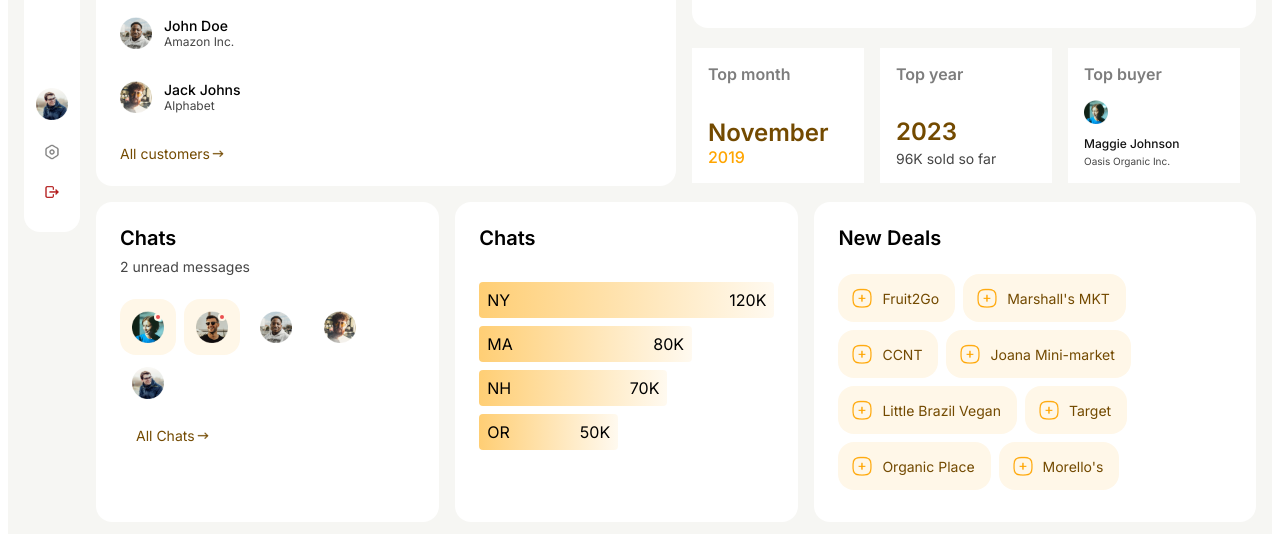
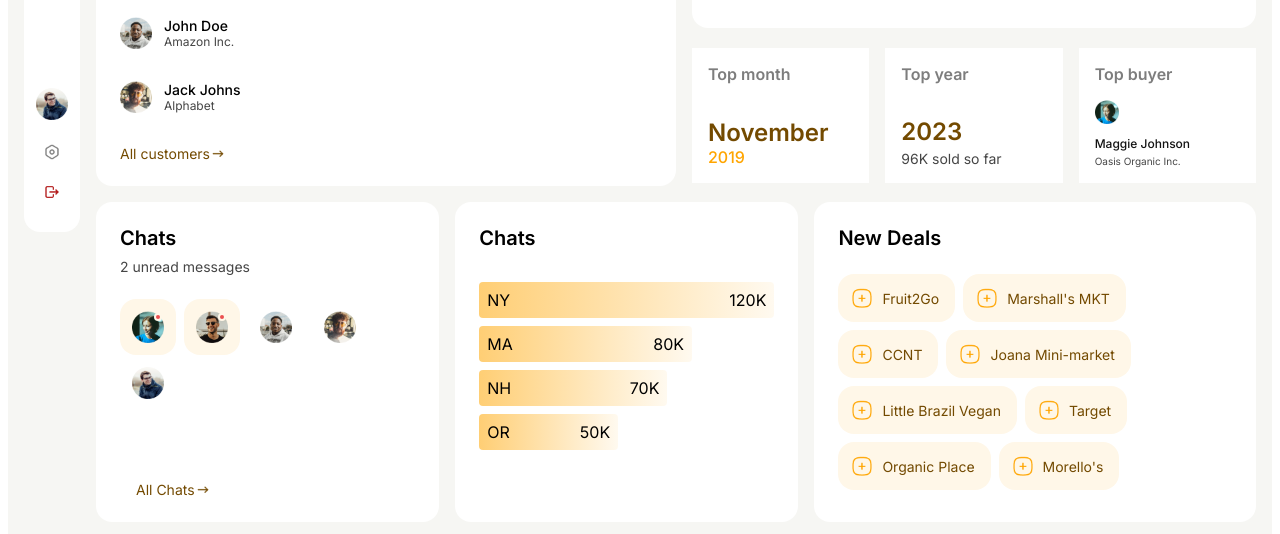
Before and after one commit to chirag4601/orange-farm, a Next.js app: page / in a window 1280 px wide. Shown: the part 624-1158 px from the top of the page. Built offline with nearby package versions, Linux system fonts and the light colour scheme; no server answers.

Commit message:
design fixes

```diff
--- a/src/components/home/ChatSection/index.jsx
+++ b/src/components/home/ChatSection/index.jsx
@@ -16,13 +16,17 @@ const readMessages = [
 
 const ChatSection = ({ className }) => (
   <div className={classnames(styles["container"], className)}>
+    <div>
       <div className={styles["title"]}>Chats</div>
       <div className={styles["subtitle"]}>
         {unreadMessages.length} unread messages
       </div>
       <div className={styles["chats-list"]}>
         {unreadMessages.map((data, idx) => (
-        <div key={idx} className={classnames(styles["card"], styles["unread"])}>
+          <div
+            key={idx}
+            className={classnames(styles["card"], styles["unread"])}
+          >
             <div className={styles["red-dot"]}>
               <div className={styles["dot"]}></div>
             </div>
@@ -45,6 +49,7 @@ const ChatSection = ({ className }) => (
           </div>
         ))}
       </div>
+    </div>
     <div className={styles["footer"]}>
       All Chats{" "}
       <Image
--- a/src/components/home/ChatSection/index.module.scss
+++ b/src/components/home/ChatSection/index.module.scss
@@ -2,6 +2,9 @@
   padding: 24px;
   background-color: white;
   border-radius: 16px;
+  display: flex;
+  flex-direction: column;
+  justify-content: space-between;
 
   .title {
     font-size: 20px;
--- a/src/components/home/TopPerformersWidget/index.module.scss
+++ b/src/components/home/TopPerformersWidget/index.module.scss
@@ -1,7 +1,5 @@
 .container {
   padding: 16px;
-  width: calc(30% - 16px);
-  margin-right: 16px;
   background-color: white;
   display: flex;
   flex-direction: column;
--- a/src/components/screens/home.jsx
+++ b/src/components/screens/home.jsx
@@ -80,7 +80,7 @@ const HomeScreen = () => (
             ].map((data, idx) => (
               <TopPerformersWidget
                 key={idx}
-                className={styles[""]}
+                className={styles["widget"]}
                 title={data.title}
                 bottomWidget={data.bottom}
               />
--- a/src/styles/home.module.scss
+++ b/src/styles/home.module.scss
@@ -40,6 +40,15 @@
     .top-performers {
       display: flex;
       margin-top: 20px;
+
+      .widget {
+        margin-right: 16px;
+        width: calc(33% - 12px);
+
+        &:last-child {
+          margin-right: 0;
+        }
+      }
 
       .top-text {
         color: #734a00;
```
Lines whose indentation alone changed are shown as unchanged.
